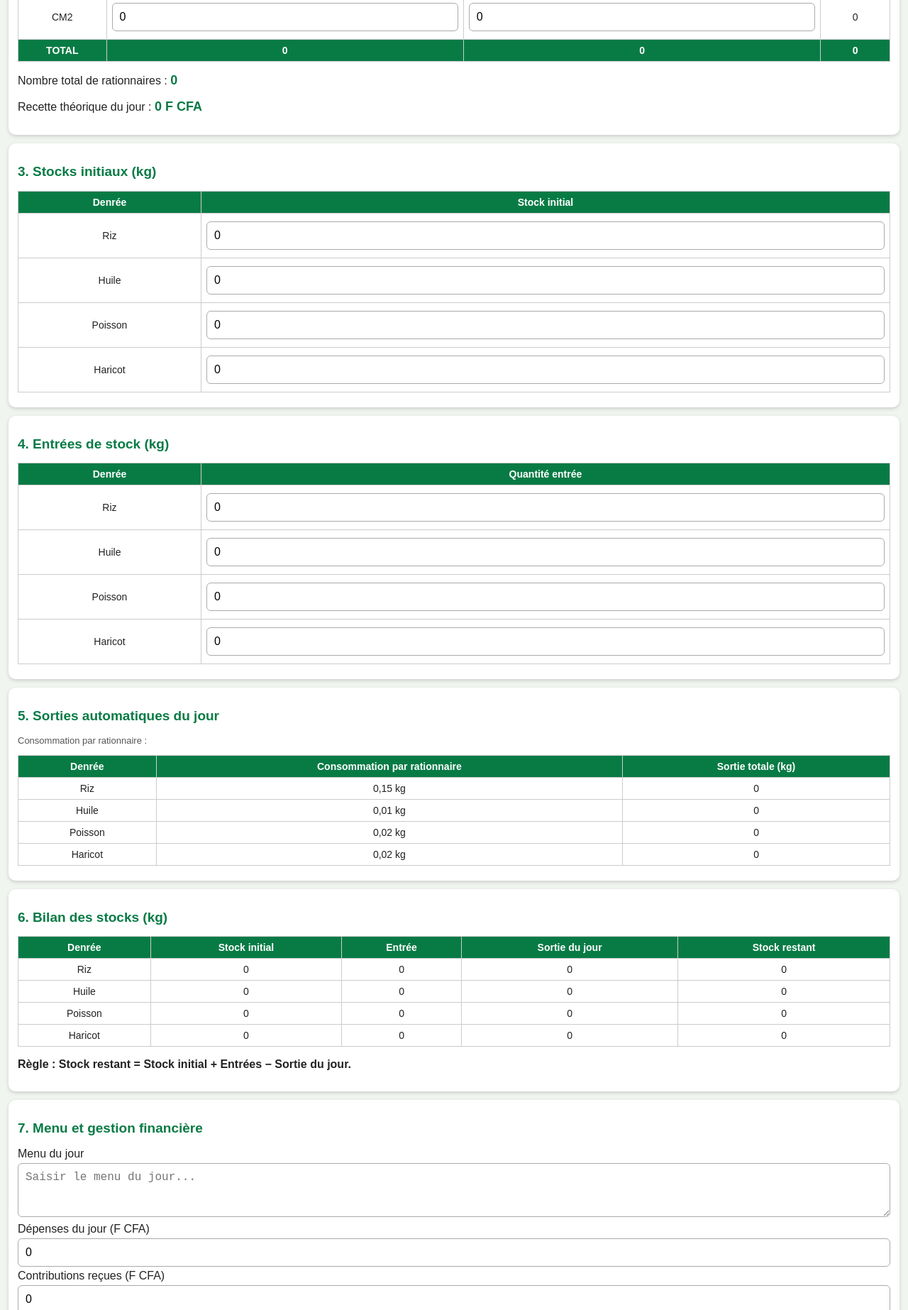
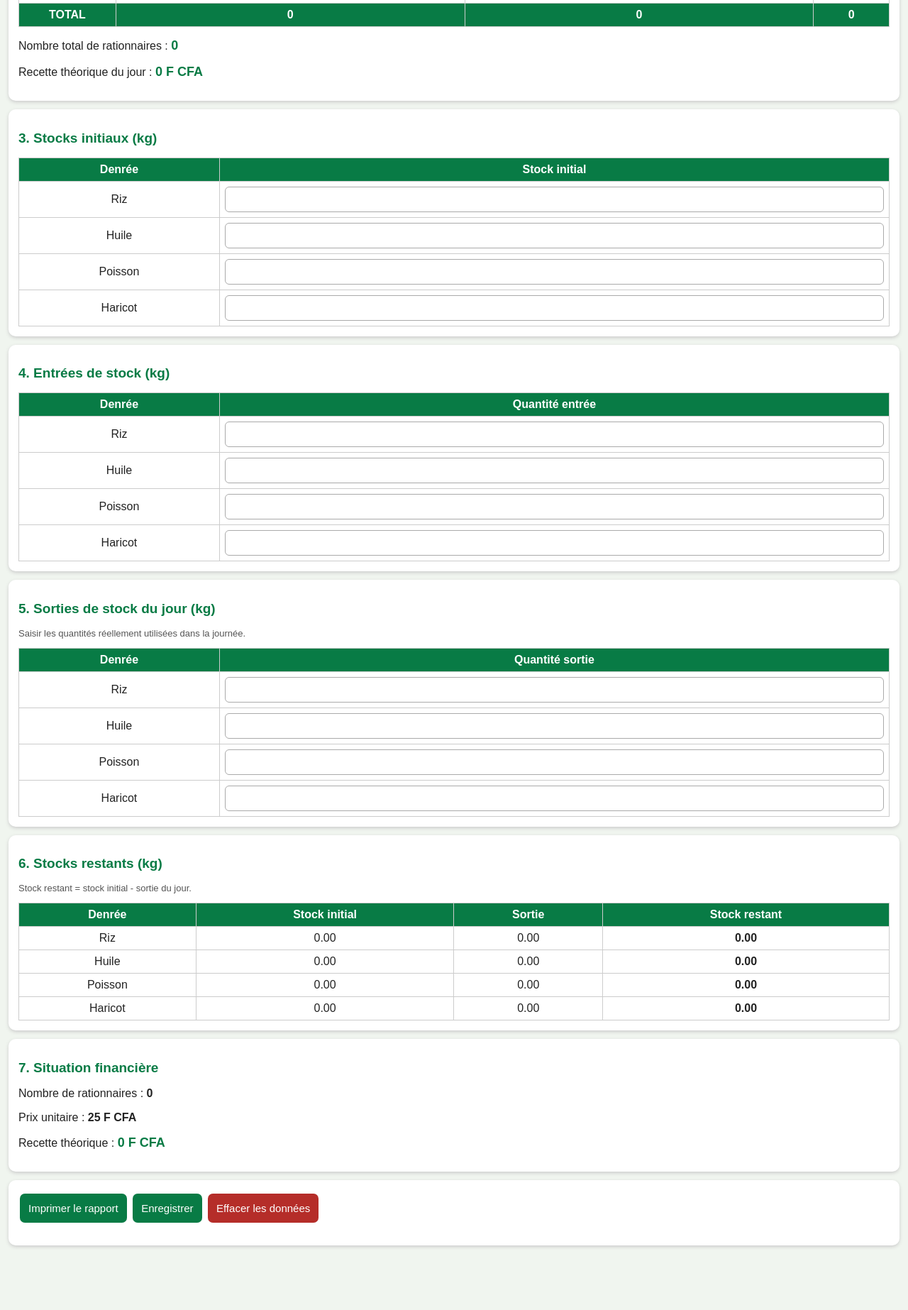
Before and after one commit to PhotoRestoreAI2026/gestion-cantine, a plain HTML site: page index.html in a window 1280 px wide. Shown: the part 954-2800 px from the top of the page at 71% size. After the commit the page ends 2733 px from the top, so only its background shows below. Drawn offline with Linux system fonts and the light colour scheme.

Commit message:
Update index.html

```diff
--- a/index.html
+++ b/index.html
@@ -1,4 +1,3 @@
-
 <!DOCTYPE html>
 <html lang="fr">
 <head>
@@ -8,26 +7,30 @@
 <style>
 *{box-sizing:border-box}
 body{font-family:Arial,sans-serif;background:#f0f5ef;margin:0;padding:12px;color:#222}
-header{text-align:center;background:#087b45;color:white;padding:15px;border-radius:12px}
+header{text-align:center;background:#087b45;color:white;padding:18px;border-radius:12px}
 header img{width:130px;height:130px;object-fit:contain;background:white;border-radius:12px}
-h1{font-size:22px;margin:10px 0}
+h1{font-size:22px}
 h2{color:#087b45;font-size:19px}
-section{background:white;padding:13px;border-radius:10px;margin:12px 0;box-shadow:0 2px 5px #ccc}
-input,textarea,select{padding:10px;border:1px solid #aaa;border-radius:6px;width:100%;font-size:16px;margin:4px 0}
-input[type=number]{min-width:65px}
-table{width:100%;border-collapse:collapse;margin:8px 0}
-th,td{border:1px solid #ccc;padding:7px;text-align:center;font-size:14px}
+section{background:white;padding:14px;border-radius:10px;margin:12px 0;box-shadow:0 2px 5px #ccc}
+label{display:block;margin:9px 0 4px}
+input{width:100%;padding:11px;border:1px solid #aaa;border-radius:6px;font-size:16px}
+input:focus{outline:2px solid #087b45}
+table{width:100%;border-collapse:collapse;margin-top:10px}
+th,td{border:1px solid #ccc;padding:7px;text-align:center}
 th{background:#087b45;color:white}
+td input{min-width:55px;padding:8px}
+.total{font-weight:bold;color:#087b45;font-size:18px}
 button{background:#087b45;color:white;border:0;padding:12px;border-radius:7px;font-size:15px;margin:5px 2px}
-.danger{background:#bd2929}
-.total{font-weight:bold;color:#087b45;font-size:18px}
+.danger{background:#b52d29}
 .note{font-size:13px;color:#555}
+@media print{button{display:none}body{background:white}section{box-shadow:none}}
 </style>
 </head>
 <body>
 
 <header>
-<img src="logo-cantine.png" alt="Logo de la cantine">
+<img src="logo-cantine.png" alt="Logo de la cantine"
+onerror="this.style.display='none'">
 <h1>GESTION DE CANTINE SCOLAIRE</h1>
 <p>Suivi des rationnaires, des stocks et des finances</p>
 </header>
@@ -35,7 +38,7 @@ button{background:#087b45;color:white;border:0;padding:12px;border-radius:7px;fo
 <section>
 <h2>1. Établissement et date</h2>
 <label>Nom de l'établissement</label>
-<input id="etablissement" value="Gestion de la cantine scolaire">
+<input id="etablissement" value="EPP FENI">
 <label>Date</label>
 <input type="date" id="date">
 </section>
@@ -44,9 +47,13 @@ button{background:#087b45;color:white;border:0;padding:12px;border-radius:7px;fo
 <h2>2. Rationnaires par classe et par genre</h2>
 <p>Prix d'une ration : <b>25 F CFA</b></p>
 <table>
-<thead><tr><th>Classe</th><th>Garçons</th><th>Filles</th><th>Total</th></tr></thead>
+<thead>
+<tr><th>Classe</th><th>Garçons</th><th>Filles</th><th>Total</th></tr>
+</thead>
 <tbody id="classes"></tbody>
-<tfoot><tr><th>TOTAL</th><th id="tg">0</th><th id="tf">0</th><th id="tt">0</th></tr></tfoot>
+<tfoot>
+<tr><th>TOTAL</th><th id="tg">0</th><th id="tf">0</th><th id="tt">0</th></tr>
+</tfoot>
 </table>
 <p>Nombre total de rationnaires : <strong id="rationnaires" class="total">0</strong></p>
 <p>Recette théorique du jour : <strong id="recette" class="total">0 F CFA</strong></p>
@@ -56,10 +63,10 @@ button{background:#087b45;color:white;border:0;padding:12px;border-radius:7px;fo
 <h2>3. Stocks initiaux (kg)</h2>
 <table>
 <tr><th>Denrée</th><th>Stock initial</th></tr>
-<tr><td>Riz</td><td><input type="number" min="0" step="0.01" id="i_riz" value="0"></td></tr>
-<tr><td>Huile</td><td><input type="number" min="0" step="0.01" id="i_huile" value="0"></td></tr>
-<tr><td>Poisson</td><td><input type="number" min="0" step="0.01" id="i_poisson" value="0"></td></tr>
-<tr><td>Haricot</td><td><input type="number" min="0" step="0.01" id="i_haricot" value="0"></td></tr>
+<tr><td>Riz</td><td><input type="number" min="0" step="0.01" id="riz"></td></tr>
+<tr><td>Huile</td><td><input type="number" min="0" step="0.01" id="huile"></td></tr>
+<tr><td>Poisson</td><td><input type="number" min="0" step="0.01" id="poisson"></td></tr>
+<tr><td>Haricot</td><td><input type="number" min="0" step="0.01" id="haricot"></td></tr>
 </table>
 </section>
 
@@ -67,141 +74,124 @@ button{background:#087b45;color:white;border:0;padding:12px;border-radius:7px;fo
 <h2>4. Entrées de stock (kg)</h2>
 <table>
 <tr><th>Denrée</th><th>Quantité entrée</th></tr>
-<tr><td>Riz</td><td><input type="number" min="0" step="0.01" id="e_riz" value="0"></td></tr>
-<tr><td>Huile</td><td><input type="number" min="0" step="0.01" id="e_huile" value="0"></td></tr>
-<tr><td>Poisson</td><td><input type="number" min="0" step="0.01" id="e_poisson" value="0"></td></tr>
-<tr><td>Haricot</td><td><input type="number" min="0" step="0.01" id="e_haricot" value="0"></td></tr>
+<tr><td>Riz</td><td><input type="number" min="0" step="0.01" id="e_riz"></td></tr>
+<tr><td>Huile</td><td><input type="number" min="0" step="0.01" id="e_huile"></td></tr>
+<tr><td>Poisson</td><td><input type="number" min="0" step="0.01" id="e_poisson"></td></tr>
+<tr><td>Haricot</td><td><input type="number" min="0" step="0.01" id="e_haricot"></td></tr>
 </table>
 </section>
 
 <section>
-<h2>5. Sorties automatiques du jour</h2>
-<p class="note">Consommation par rationnaire :</p>
+<h2>5. Sorties de stock du jour (kg)</h2>
+<p class="note">Saisir les quantités réellement utilisées dans la journée.</p>
 <table>
-<tr><th>Denrée</th><th>Consommation par rationnaire</th><th>Sortie totale (kg)</th></tr>
-<tr><td>Riz</td><td>0,15 kg</td><td id="s_riz">0</td></tr>
-<tr><td>Huile</td><td>0,01 kg</td><td id="s_huile">0</td></tr>
-<tr><td>Poisson</td><td>0,02 kg</td><td id="s_poisson">0</td></tr>
-<tr><td>Haricot</td><td>0,02 kg</td><td id="s_haricot">0</td></tr>
+<tr><th>Denrée</th><th>Quantité sortie</th></tr>
+<tr><td>Riz</td><td><input type="number" min="0" step="0.01" id="s_riz"></td></tr>
+<tr><td>Huile</td><td><input type="number" min="0" step="0.01" id="s_huile"></td></tr>
+<tr><td>Poisson</td><td><input type="number" min="0" step="0.01" id="s_poisson"></td></tr>
+<tr><td>Haricot</td><td><input type="number" min="0" step="0.01" id="s_haricot"></td></tr>
 </table>
 </section>
 
 <section>
-<h2>6. Bilan des stocks (kg)</h2>
+<h2>6. Stocks restants (kg)</h2>
+<p class="note">Stock restant = stock initial - sortie du jour.</p>
 <table>
-<thead><tr><th>Denrée</th><th>Stock initial</th><th>Entrée</th><th>Sortie du jour</th><th>Stock restant</th></tr></thead>
-<tbody id="bilan"></tbody>
+<tr><th>Denrée</th><th>Stock initial</th><th>Sortie</th><th>Stock restant</th></tr>
+<tbody id="stocks"></tbody>
 </table>
-<p><b>Règle : Stock restant = Stock initial + Entrées − Sortie du jour.</b></p>
 </section>
 
 <section>
-<h2>7. Menu et gestion financière</h2>
-<label>Menu du jour</label>
-<textarea id="menu" rows="3" placeholder="Saisir le menu du jour..."></textarea>
-<label>Dépenses du jour (F CFA)</label>
-<input type="number" min="0" id="depenses" value="0">
-<label>Contributions reçues (F CFA)</label>
-<input type="number" min="0" id="contributions" value="0">
-<p>Recette des rations : <strong id="r_fin">0 F CFA</strong></p>
-<p>Total des recettes : <strong id="totalrecettes" class="total">0 F CFA</strong></p>
-<p>Total des dépenses : <strong id="totaldepenses">0 F CFA</strong></p>
-<p>Solde financier : <strong id="solde" class="total">0 F CFA</strong></p>
+<h2>7. Situation financière</h2>
+<p>Nombre de rationnaires : <strong id="r2">0</strong></p>
+<p>Prix unitaire : <strong>25 F CFA</strong></p>
+<p>Recette théorique : <strong id="r3" class="total">0 F CFA</strong></p>
 </section>
 
 <section>
-<h2>Paramètres et sauvegarde</h2>
-<button onclick="sauver()">Enregistrer les données</button>
-<button onclick="window.print()">Imprimer le bilan</button>
-<p id="message" class="note">Les modifications sont sauvegardées automatiquement sur ce téléphone.</p>
+<button onclick="window.print()">Imprimer le rapport</button>
+<button onclick="sauvegarder()">Enregistrer</button>
+<button class="danger" onclick="effacer()">Effacer les données</button>
+<p id="message" class="note"></p>
 </section>
 
 <script>
-const noms=["Riz","Huile","Poisson","Haricot"];
-const ids=["riz","huile","poisson","haricot"];
-const consommation=[0.15,0.01,0.02,0.02];
+const noms=["riz","huile","poisson","haricot"];
 const classes=["CP1","CP2","CE1","CE2","CM1","CM2"];
+const prix=25;
+const $=id=>document.getElementById(id);
+const valeur=id=>Number($(id).value)||0;
 
-const $=id=>document.getElementById(id);
-const nombre=id=>Math.max(0,Number($(id).value)||0);
-const fmt=n=>Number(n.toFixed(2)).toLocaleString("fr-FR");
+$("date").value=new Date().toISOString().slice(0,10);
 
-function creerClasses(){
 $("classes").innerHTML=classes.map((c,i)=>`
-<tr><td>${c}</td>
-<td><input type="number" min="0" id="g${i}" value="0"></td>
-<td><input type="number" min="0" id="f${i}" value="0"></td>
-<td id="t${i}">0</td></tr>`).join("");
+<tr>
+<td>${c}</td>
+<td><input type="number" min="0" step="1" id="g${i}" value="0"></td>
+<td><input type="number" min="0" step="1" id="f${i}" value="0"></td>
+<td id="t${i}">0</td>
+</tr>`).join("");
+
+function calculer(){
+let gar=0,fill=0;
+classes.forEach((c,i)=>{
+let g=valeur("g"+i),f=valeur("f"+i);
+gar+=g;fill+=f;
+$("t"+i).textContent=g+f;
+});
+let total=gar+fill;
+let recette=total*prix;
+$("tg").textContent=gar;
+$("tf").textContent=fill;
+$("tt").textContent=total;
+$("rationnaires").textContent=total;
+$("r2").textContent=total;
+$("recette").textContent=recette.toLocaleString("fr-FR")+" F CFA";
+$("r3").textContent=recette.toLocaleString("fr-FR")+" F CFA";
+
+$("stocks").innerHTML=noms.map(n=>{
+let initial=valeur(n),sortie=valeur("s_"+n);
+let restant=initial-sortie;
+return `<tr><td>${n.charAt(0).toUpperCase()+n.slice(1)}</td>
+<td>${initial.toFixed(2)}</td>
+<td>${sortie.toFixed(2)}</td>
+<td><b>${restant.toFixed(2)}</b></td></tr>`;
+}).join("");
 }
 
-function calculer(){
-let g=0,f=0;
-classes.forEach((c,i)=>{
-let a=nombre("g"+i),b=nombre("f"+i);
-g+=a;f+=b;
-$("t"+i).textContent=a+b;
-});
-let total=g+f;
-$("tg").textContent=g;
-$("tf").textContent=f;
-$("tt").textContent=total;
-$("rationnaires").textContent=total;
-let recette=total*25;
-$("recette").textContent=fmt(recette)+" F CFA";
-$("r_fin").textContent=fmt(recette)+" F CFA";
-
-let lignes="";
-ids.forEach((id,i)=>{
-let sortie=total*consommation[i];
-$("s_"+id).textContent=fmt(sortie);
-let initial=nombre("i_"+id);
-let entree=nombre("e_"+id);
-let restant=initial+entree-sortie;
-lignes+=`<tr><td>${noms[i]}</td><td>${fmt(initial)}</td><td>${fmt(entree)}</td><td>${fmt(sortie)}</td><td>${fmt(restant)}</td></tr>`;
-});
-$("bilan").innerHTML=lignes;
-
-let dep=nombre("depenses");
-let contribution=nombre("contributions");
-let recettes=recette+contribution;
-$("totalrecettes").textContent=fmt(recettes)+" F CFA";
-$("totaldepenses").textContent=fmt(dep)+" F CFA";
-$("solde").textContent=fmt(recettes-dep)+" F CFA";
-sauverSilencieux();
-}
-
-function donnees(){
-let d={};
-document.querySelectorAll("input,textarea").forEach(el=>{
-if(el.id)d[el.id]=el.value;
-});
-return d;
-}
-
-function sauverSilencieux(){
-try{localStorage.setItem("gestionCantine",JSON.stringify(donnees()));}catch(e){}
-}
-
-function sauver(){
-sauverSilencieux();
+function sauvegarder(){
+let data={};
+document.querySelectorAll("input").forEach(el=>data[el.id]=el.value);
+localStorage.setItem("cantineScolaire",JSON.stringify(data));
 $("message").textContent="Données enregistrées avec succès.";
 }
 
 function charger(){
-try{
-let d=JSON.parse(localStorage.getItem("gestionCantine")||"{}");
-Object.keys(d).forEach(id=>{
-if($(id))$(id).value=d[id];
+let data=JSON.parse(localStorage.getItem("cantineScolaire")||"{}");
+Object.keys(data).forEach(id=>{
+if($(id)) $(id).value=data[id];
 });
-}catch(e){}
+calculer();
 }
 
-creerClasses();
-$("date").value=new Date().toISOString().slice(0,10);
+function effacer(){
+if(confirm("Effacer toutes les données enregistrées ?")){
+localStorage.removeItem("cantineScolaire");
+document.querySelectorAll("input[type=number]").forEach(el=>el.value=0);
+$("etablissement").value="EPP FENI";
+calculer();
+$("message").textContent="Données effacées.";
+}
+}
+
+document.addEventListener("input",e=>{
+if(e.target.tagName==="INPUT"){
+calculer();
+sauvegarder();
+}
+});
 charger();
-document.addEventListener("input",calculer);
-document.addEventListener("change",calculer);
-calculer();
 </script>
 </body>
 </html>
```
